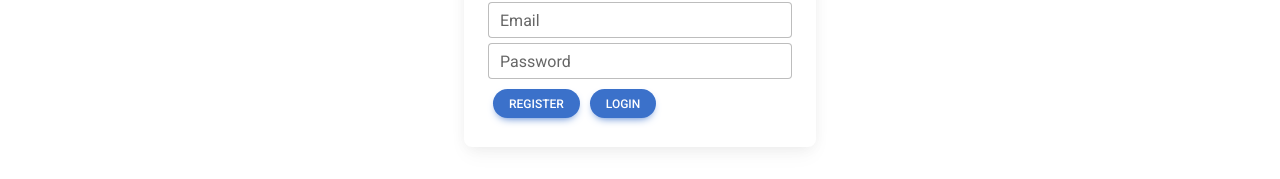
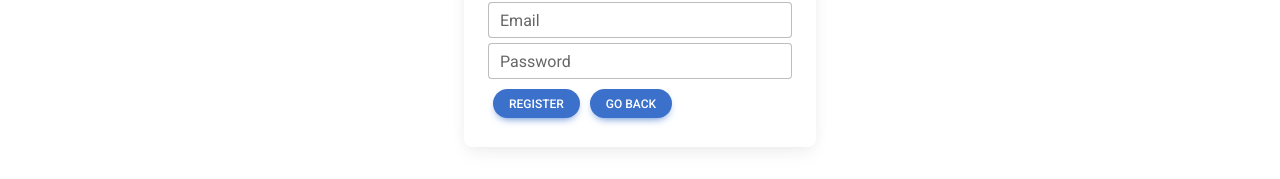
Before and after one commit to Eacaw/sargent-intake-tracker, a React (Create React App) app: page /register in a window 1280 px wide. Shown: the part 498-677 px from the top of the page. Built offline with nearby package versions, Linux system fonts and the light colour scheme; no server answers.

Commit message:
Fix authentication error on registration

```diff
--- a/src/Pages/Register/Components/RegisterCard.js
+++ b/src/Pages/Register/Components/RegisterCard.js
@@ -6,6 +6,7 @@ import {
   MDBCardText,
   MDBCardTitle,
   MDBInput,
+  MDBSpinner,
 } from "mdb-react-ui-kit";
 import React, { useState } from "react";
 import { getAuth, createUserWithEmailAndPassword } from "firebase/auth";
@@ -13,22 +14,22 @@ import { useAuthState } from "react-firebase-hooks/auth";
 
 function RegisterCard() {
   const [user] = useAuthState(getAuth());
-
+  const [showSpinner, setShowSpinner] = useState(false);
   const [email, setEmail] = useState("");
   const [password, setPassword] = useState("");
 
   function createNewUser() {
-    createUserWithEmailAndPassword(getAuth(), email, password)
-      .then((userCredential) => {
-        user = userCredential.user;
-      })
-      .catch((error) => {
+    setShowSpinner(true);
+    createUserWithEmailAndPassword(getAuth(), email, password).catch(
+      (error) => {
         if (error.code === "auth/email-already-in-use") {
           alert("Email already in use");
         } else {
           alert(error.message);
         }
-      });
+        setShowSpinner(false);
+      }
+    );
   }
 
   return (
@@ -41,6 +42,10 @@ function RegisterCard() {
         className="top-border-rounded"
       />
       <MDBCardBody>
+        {showSpinner ? (
+          <MDBSpinner size="sm" />
+        ) : (
+          <>
             <MDBCardTitle>Register</MDBCardTitle>
             <MDBCardText>Please fill out your details:</MDBCardText>
             <MDBInput
@@ -77,8 +82,10 @@ function RegisterCard() {
               href="/login"
               className="margin-xsml"
             >
-          Login
+              Go Back
             </MDBBtn>
+          </>
+        )}
       </MDBCardBody>
     </MDBCard>
   );
```
Lines whose indentation alone changed are shown as unchanged.
